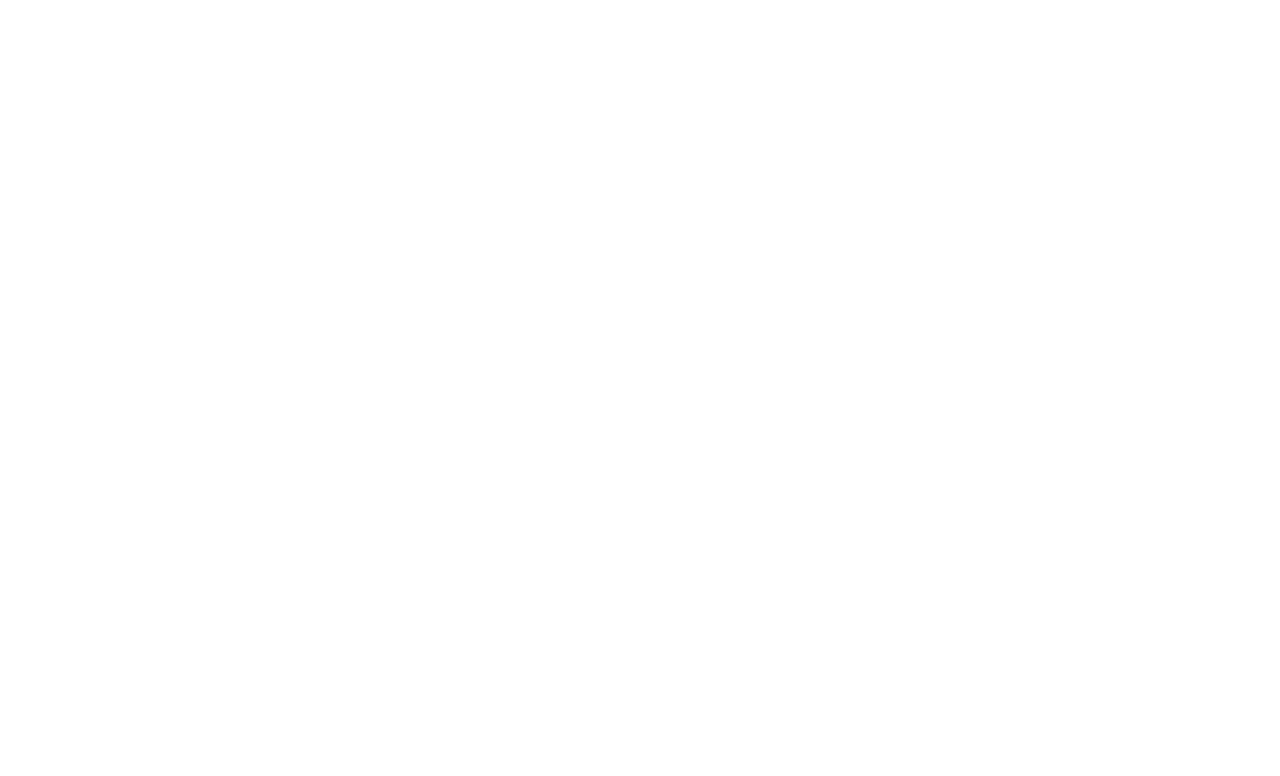
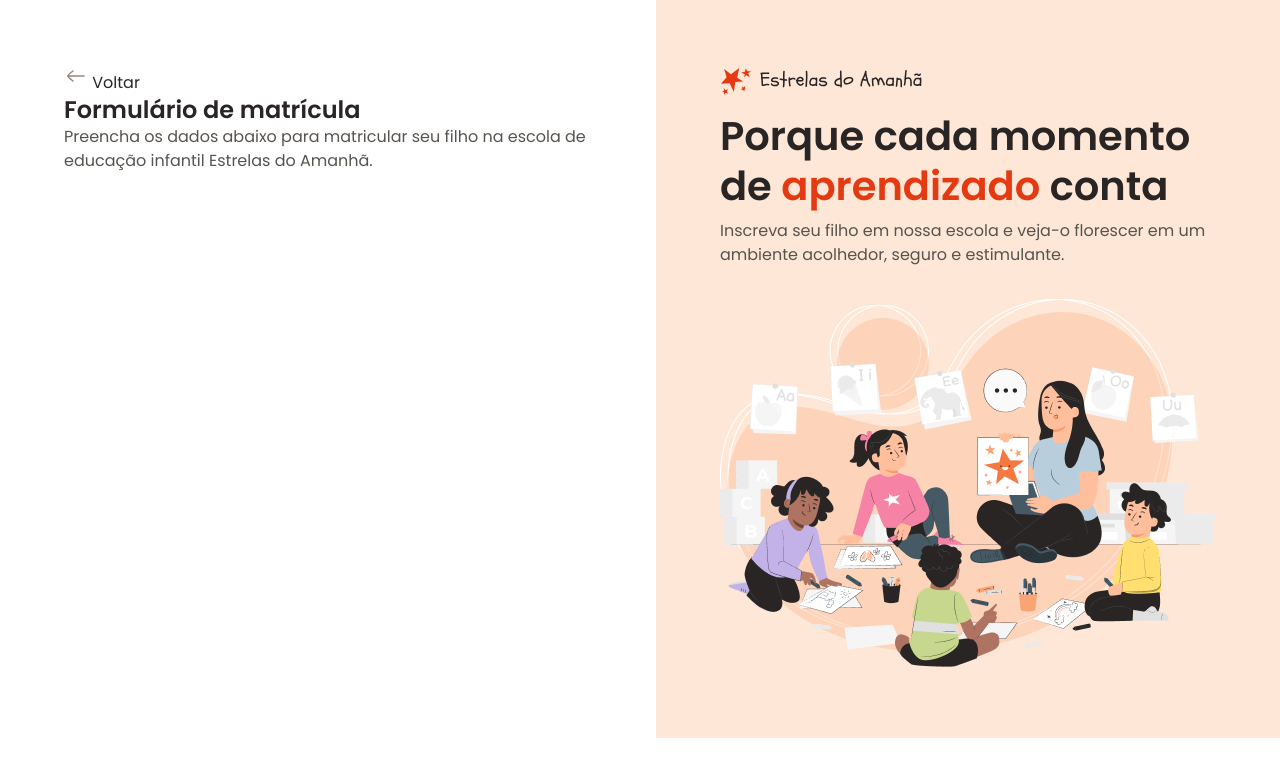
Before and after one commit to gabrielcipolini/Projeto---Estrelas-do-Amanh-, a plain HTML site: page index.html in a window 1280 px wide. Drawn offline with Linux system fonts and the light colour scheme.

Commit message:
aside concluído e formulário iniciado

```diff
--- a/index.html
+++ b/index.html
@@ -14,6 +14,45 @@
     />
   </head>
   <body>
+    <div id="app">
+      <main>
+        <div class="main-container padding-64">
+          <div id="back">
+            <img src="assets/icons/arrow-left-02.svg" alt="Ícone de voltar" />
+            <span>Voltar</span>
+          </div>
+          <h1>Formulário de matrícula</h1>
+          <p class="txt-secondary">
+            Preencha os dados abaixo para matricular seu filho na escola de
+            educação infantil Estrelas do Amanhã.
+          </p>
+        </div>
+      </main>
 
+      <aside>
+        <div class="aside-container padding-64">
+          <header>
+            <img
+              src="assets/logo.svg"
+              alt="Logo da Estrelas do Amanhã"
+              id="logo"
+            />
+            <h2>
+              Porque cada momento de
+              <span class="txt-highlight">aprendizado</span> conta
+            </h2>
+            <p class="txt-secondary">
+              Inscreva seu filho em nossa escola e veja-o florescer em um
+              ambiente acolhedor, seguro e estimulante.
+            </p>
+          </header>
+          <img
+            src="assets/images/Illustration.png"
+            alt="Ilustração de uma professora e seus alunos"
+            id="ilustration"
+          />
+        </div>
+      </aside>
+    </div>
   </body>
 </html>
--- a/styles/global.css
+++ b/styles/global.css
@@ -9,12 +9,12 @@
 
   /* typography */
   --font-family: "Poppins", sans-serif;
-  --h1: 700 3.2rem/120% var(--poppins);
-  --h2: 700 2.4rem/120% var(--poppins);
-  --h3: 700 2rem/120% var(--poppins);
-  --h4: 700 1.6rem/120% var(--poppins);
-  --text: 400 1.6rem/120% var(--poppins);
-  --text-sm: 400 1.4rem/120% var(--poppins);
+  --h1: 600 2.4rem/125% var(--font-family);
+  --h2: 600 4rem/125% var(--font-family);
+  --h3: 700 2rem/120% var(--font-family);
+  --h4: 700 1.6rem/120% var(--font-family);
+  --text: 400 1.6rem/150% var(--font-family);
+  --text-sm: 400 1.4rem/120% var(--font-family);
 
   /* text */
   --text-primary: #292524;
@@ -50,4 +50,14 @@
 
 body {
   background-color: var(--surface-primary);
+  color: var(--text-primary);
+  font: var(--text);
+  overflow: hidden;
 }
+
+h1,
+h2,
+h3 {
+  color: inherit;
+  font: inherit;
+}
--- a/styles/index.css
+++ b/styles/index.css
@@ -1,3 +1,4 @@
 @import url(global.css);
 @import url(utility.css);
+@import url(layout.css);
 @import url(form.css);
--- /dev/null
+++ b/styles/layout.css
@@ -0,0 +1,33 @@
+#app {
+  display: grid;
+  grid-template-columns: 51.25% 1fr;
+  margin-inline: auto;
+  max-width: 128rem;
+  overflow: hidden;
+
+  .main-container {
+    overflow: auto;
+    height: 100vh;
+
+    h1{
+      font: var(--h1);
+    }
+  }
+
+  .aside-container {
+    background-color: var(--surface-secondary);
+
+    header {
+      h2 {
+        font: var(--h2);
+        margin-block: .8rem;
+      }
+    }
+
+    #ilustration {
+      margin-top: 3.2rem;
+      object-fit: cover;
+      width: 100%;
+    }
+  }
+}
--- a/styles/utility.css
+++ b/styles/utility.css
@@ -0,0 +1,12 @@
+.padding-64 {
+  padding: 6.4rem;
+}
+
+.txt-secondary {
+  color: var(--text-secondary);
+  font: var(--text);
+}
+
+.txt-highlight {
+  color: var(--text-highlight);
+}
```
Also changed, not shown: assets/logo.svg (added).
